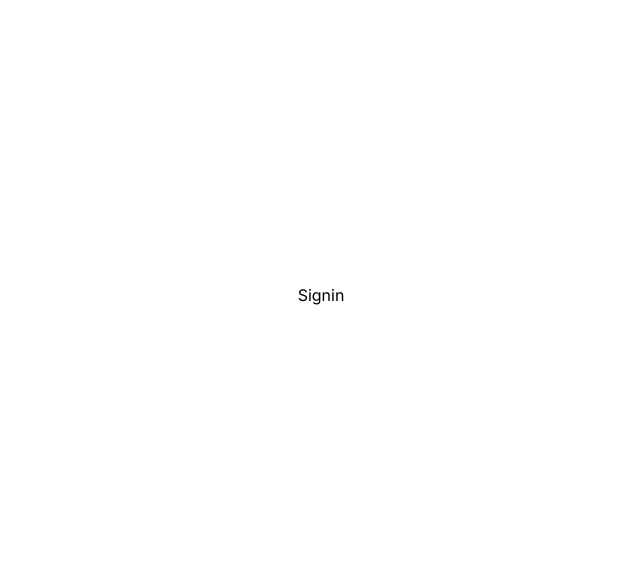
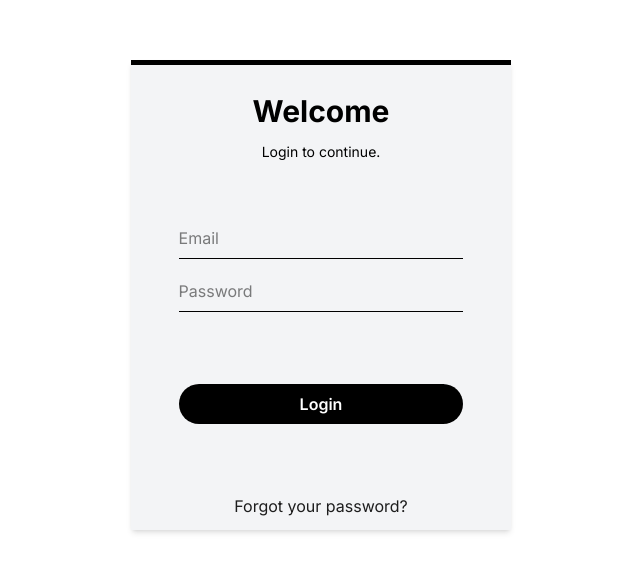
Before and after one commit to Arif20484423/Tic-Web-App, a Next.js app: page /signin in a window 1280 px wide. Shown: the part 105-676 px from the top of the page, without its empty margins (319-959 px from the left). Built offline with nearby package versions, Linux system fonts and the light colour scheme.

Commit message:
Signin page added

```diff
--- a/src/components/auth/Signin.jsx
+++ b/src/components/auth/Signin.jsx
@@ -1,9 +1,64 @@
-import React from 'react'
+"use client";
+
+import React from "react";
+import { useState } from "react";
 
 const Signin = () => {
+  const [email, setEmail] = useState("");
+  const [password, setPassword] = useState("");
+
+  const handleLogin = () => {
+    console.log("reset password clicked");
+  };
+
+  const forgotPasswordhandler = () => {
+    console.log("Forgot password clicked")
+  }
+
   return (
-    <div className=''>Signin</div>
-  )
-}
+    <div className="*:font-inter">
+      <div className="bg-gray-100 w-[380px] p-3 shadow-md border-t-[5px]">
+        <div className="flex justify-center flex-col items-center">
+          <h2 className="text-3xl m-4 mb-3 font-inter font-bold text-black text-center">
+            Welcome
+          </h2>
+          <p className=" text-center mb-4 w-[180px] text-[14px]">
+            Login to continue.
+          </p>
+        </div>
 
-export default Signin
+        <div className=" flex justify-center flex-col items-center mt-10">
+          <input
+            type="email"
+            placeholder="Email"
+            className="w-[80%] p-2 pl-0 border-b mb-3 focus:outline-none focus:ring-2 focus:ring-blue-500"
+            value={email}
+            onChange={(e) => setEmail(e.target.value)}
+          />
+
+          <input
+            type="password"
+            placeholder="Password"
+            className="w-[80%] p-2 pl-0 border-b mb-3 focus:outline-none focus:ring-2 focus:ring-blue-500"
+            value={password}
+            onChange={(e) => setPassword(e.target.value)}
+          />
+          <button
+            className="w-[80%] mt-15 m-auto bg-black py-2 text-white rounded-full font-semibold hover:bg-gray-900 transition mb-5"
+            onClick={handleLogin}
+          >
+            Login
+          </button>
+          <p
+            className=" m-auto mt-[50px] text-[var(--fontSize-small)] text-[var(--textColor-primary)] hover: cursor-pointer"
+            onClick={forgotPasswordhandler}
+          >
+            Forgot your password?
+          </p>
+        </div>
+      </div>
+    </div>
+  );
+};
+
+export default Signin;
```
